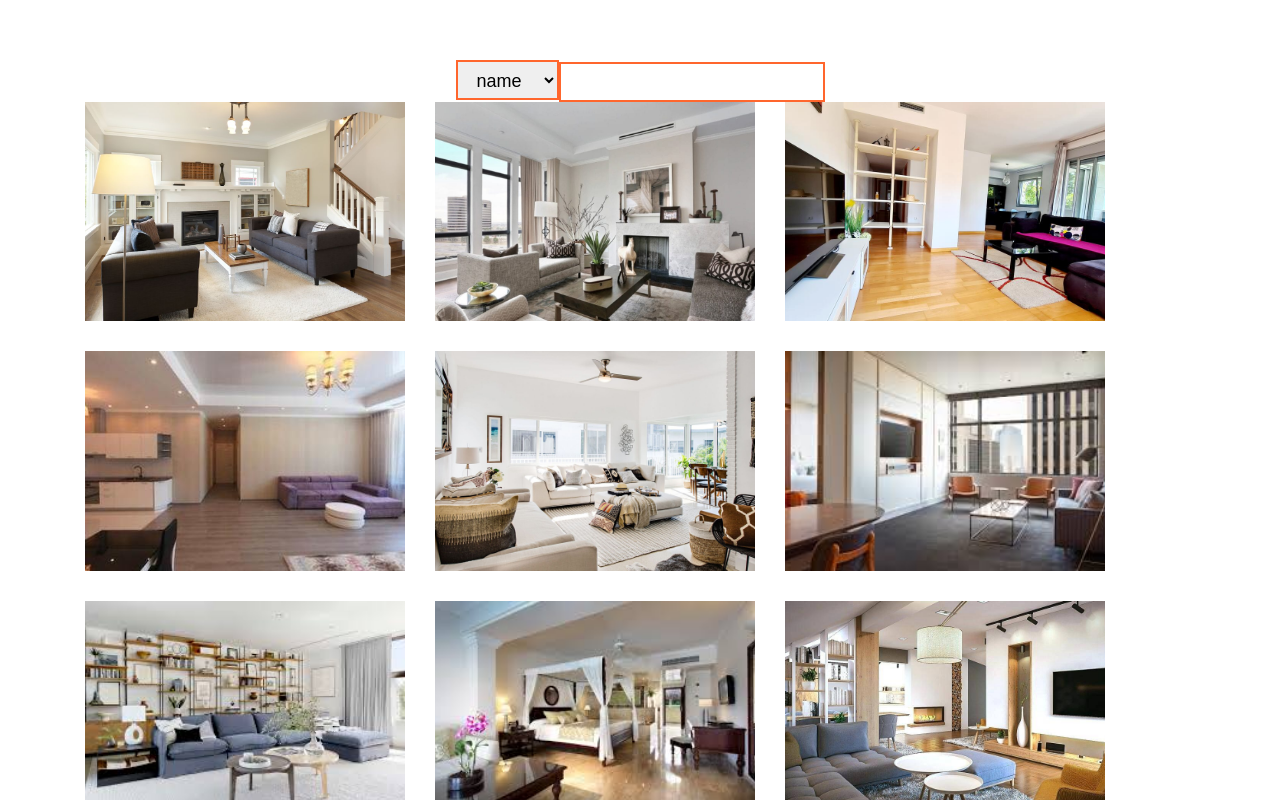
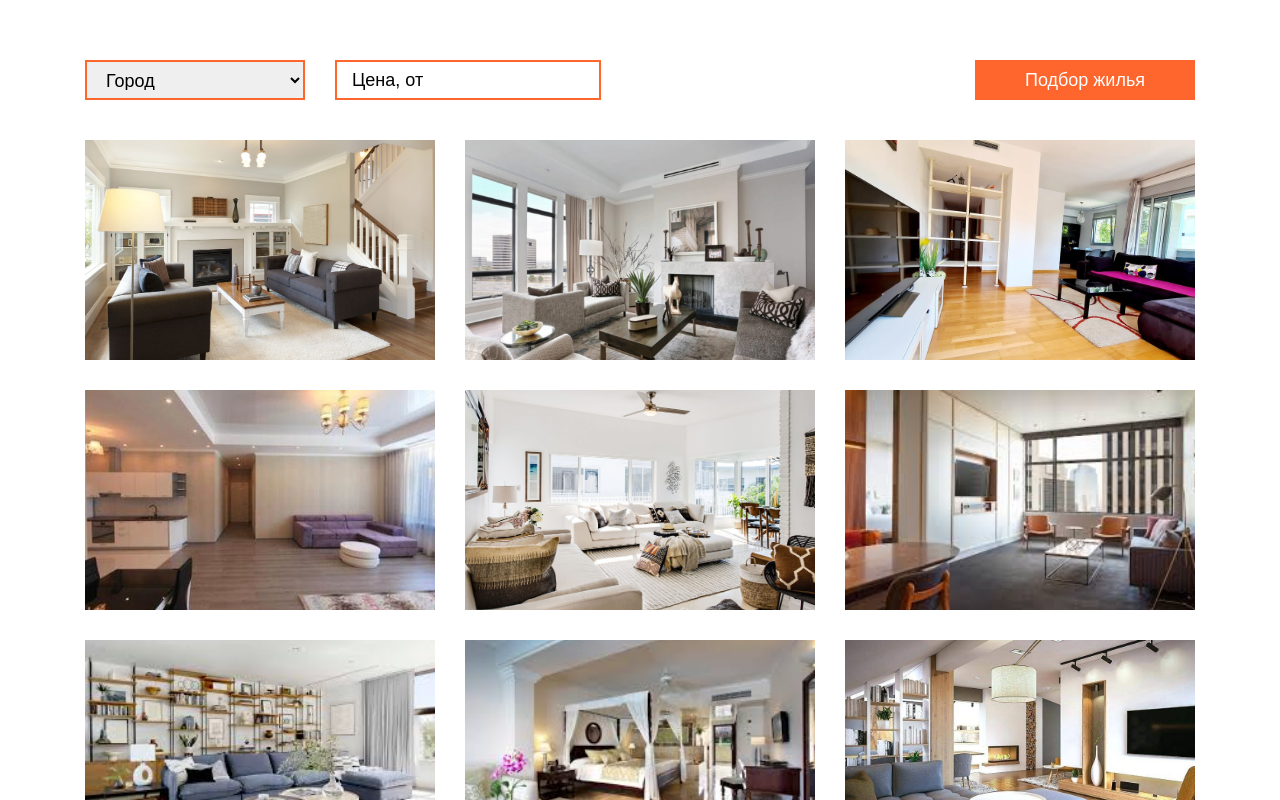
Before and after one commit to NikitaMelnychencko/vue, a Vue app: page / in a window 1280 px wide. Shown: the top 800 px of the page. Built offline with nearby package versions, Linux system fonts and the light colour scheme.

Commit message:
lesson 15

```diff
--- a/src/App.vue
+++ b/src/App.vue
@@ -1,13 +1,10 @@
 <template>
-  <div :id="$style.app">
+  <div id="app">
     <h2>{{ text }}</h2>
-    <!-- <input
-      type="text"
-      :value="text"
-      @input="event => (text = event.target.value)"
-    /> -->
-    <CustomSelect :items="['name', 'label', 'salary']" />
-    <CustomInput v-model="text" />
+    <Container>
+      <ApartmentFilterForm class="apartments-filter" @submit="logger"
+    /></Container>
+
     <ApartmentsList :items="apartments">
       <template v-slot:apartment="{ apartment }">
         <ApartmentsItem
@@ -26,13 +23,17 @@
 <script>
 import ApartmentsList from '@/components/apartment/ApartmentsList';
 import ApartmentsItem from '@/components/apartment/ApartmentsItem';
-import CustomInput from '@/components/shared/CustomInput';
-import CustomSelect from '@/components/shared/CustomSelect';
+import ApartmentFilterForm from '@/components/apartment/ApartmentFilterForm';
 import apartments from '@/components/apartment/apartments.js';
-
+import Container from './components/shared/Container';
 export default {
   name: 'App',
-  components: { ApartmentsList, ApartmentsItem, CustomInput, CustomSelect },
+  components: {
+    ApartmentsList,
+    ApartmentsItem,
+    ApartmentFilterForm,
+    Container,
+  },
   data() {
     return {
       text: '',
@@ -40,14 +41,14 @@ export default {
     };
   },
   methods: {
-    handelItemClick() {
-      console.log('item click');
+    logger(value) {
+      console.log(value, '---form value');
     },
   },
 };
 </script>
 
-<style module>
+<style lang="scss" scoped>
 #app {
   font-family: Montserrat, Helvetica, Arial, sans-serif;
   -webkit-font-smoothing: antialiased;
@@ -56,4 +57,8 @@ export default {
   color: #2c3e50;
   margin-top: 60px;
 }
+
+.apartments-filter {
+  margin-bottom: 40px;
+}
 </style>
--- /dev/null
+++ b/src/components/apartment/ApartmentFilterForm.vue
@@ -0,0 +1,71 @@
+<template>
+  <form class="form" @submit.prevent="handleSubmit">
+    <CustomSelect :items="cities" v-model="city" class="form__select" />
+    <CustomInput v-model="price" placeholder="Цена, от" />
+    <SubmitButton class="form__submit" type="submit">
+      Подбор жилья
+    </SubmitButton>
+  </form>
+</template>
+
+<script>
+import CustomSelect from '@/components/shared/CustomSelect';
+import CustomInput from '@/components/shared/CustomInput';
+import SubmitButton from '@/components/shared/Button';
+export default {
+  components: {
+    CustomSelect,
+    CustomInput,
+    SubmitButton,
+  },
+  data() {
+    return {
+      price: '',
+      city: '',
+    };
+  },
+
+  computed: {
+    // rules() {
+    //   return [isRequired, charLimit(10)];
+    // },
+    cities() {
+      return [
+        { value: '', label: 'Город', selected: true },
+        'Kyiv',
+        'Odesa',
+        'Poltava',
+        'Kharkiv',
+        'Dnipro',
+        'Lviv',
+        'Kherson',
+        'Mariupol',
+      ];
+    },
+  },
+  methods: {
+    handleSubmit() {
+      this.$emit('submit', {
+        city: this.city,
+        price: this.price,
+      });
+    },
+  },
+};
+</script>
+
+<style lang="scss" scoped>
+@import '../../assets/scss/variables.scss';
+
+.form {
+  display: flex;
+
+  &__select {
+    margin-right: 30px;
+  }
+
+  &__submit {
+    margin-left: auto;
+  }
+}
+</style>
--- a/src/components/apartment/ApartmentsItem.vue
+++ b/src/components/apartment/ApartmentsItem.vue
@@ -56,7 +56,7 @@ export default {
 <style lang="scss" scoped>
 .apartments-item {
   position: relative;
-  max-width: 350px;
+  max-width: 33.333%;
   padding: 0 15px;
   margin-bottom: 30px;
 
--- a/src/components/shared/CustomInput.vue
+++ b/src/components/shared/CustomInput.vue
@@ -1,6 +1,6 @@
 <template>
   <div class="wrapper-input">
-    <input v-on="listeners" class="custom-input" />
+    <input v-on="listeners" class="custom-input" v-bind="$attrs" />
     <!-- <span v-if="!isValid" class="custom-input__error">{{ error }}</span> -->
   </div>
 </template>
--- a/src/components/shared/CustomSelect.vue
+++ b/src/components/shared/CustomSelect.vue
@@ -55,6 +55,8 @@ export default {
 
 .custom-select {
   height: 40px;
+  min-width: 220px;
+  width: 100%;
   border: 2px solid $main-color;
   font-size: 18px;
   outline: none;
```
Also changed, not shown: src/components/shared/Button.vue (renamed from src/components/Button.vue).
